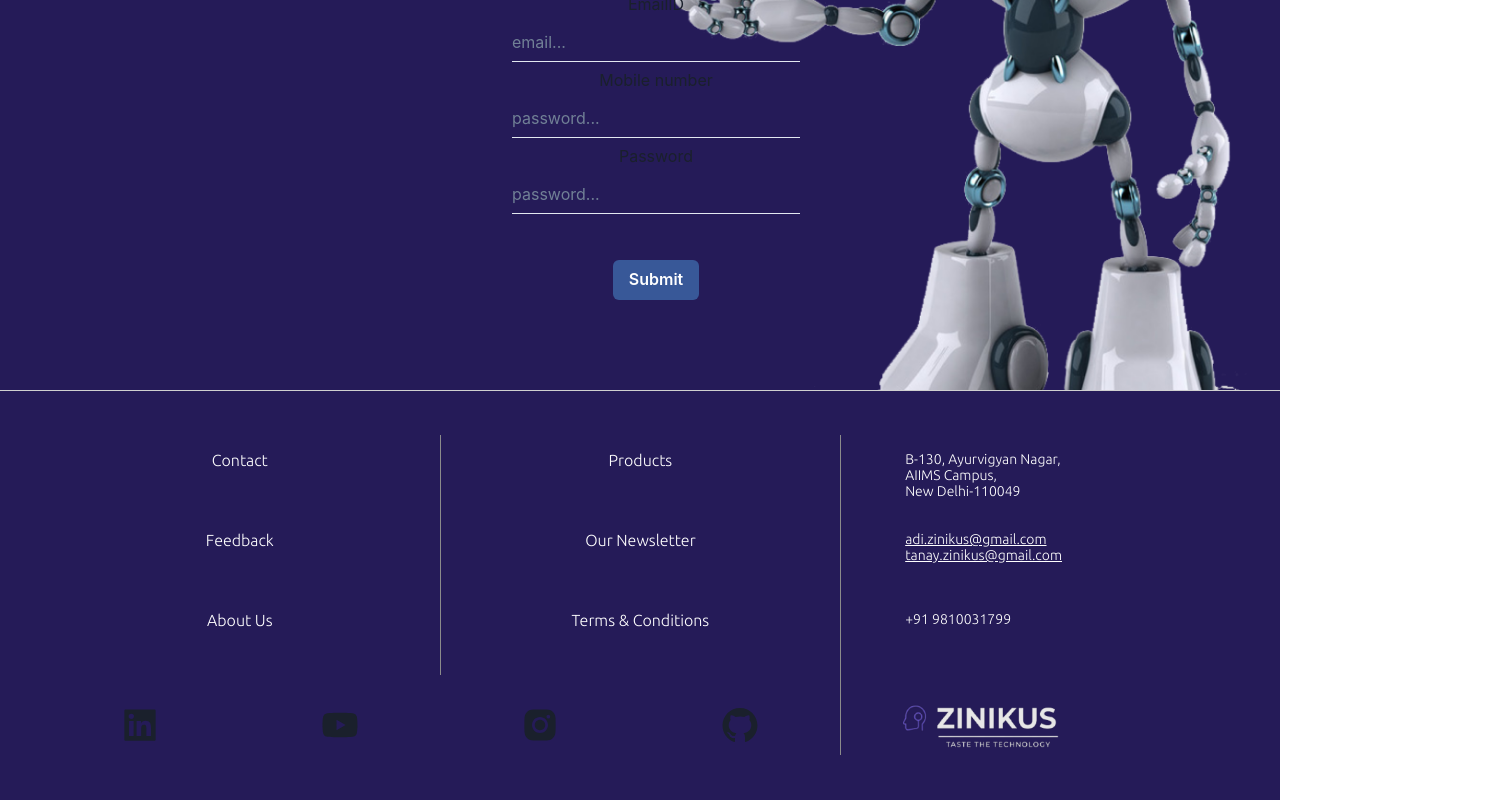
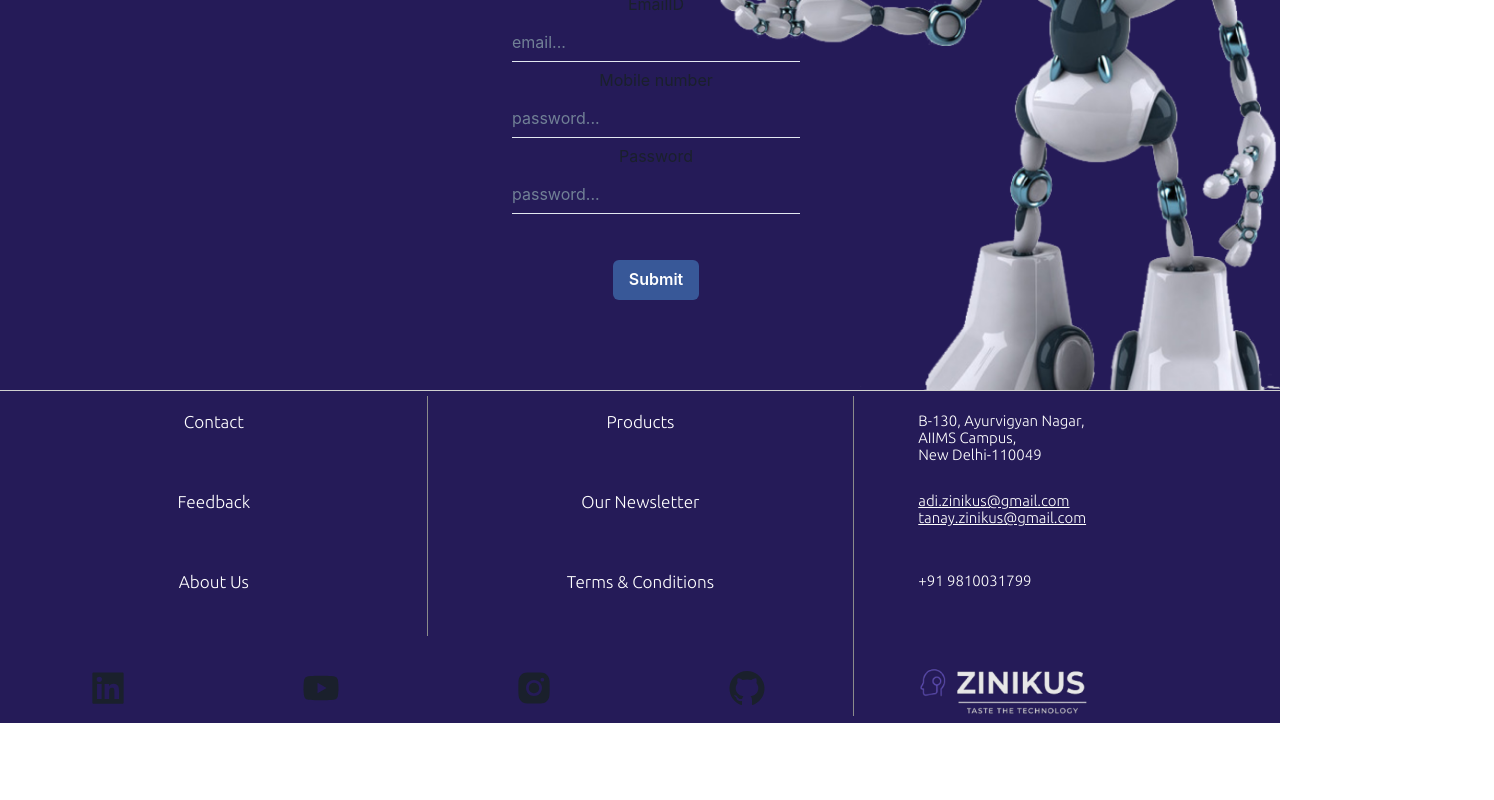
Before and after one commit to UjjwalPasahan/ZINIKUSWEB, a React (Create React App) app in the folder client/: page /signup in a window 1280 px wide. Shown: the part 331-1131 px from the top of the page, 1494 px wide, since content can reach past the window. After the commit the page ends 1054 px from the top, so only its background shows below. Built offline with nearby package versions, Linux system fonts and the light colour scheme.

Commit message:
converted px to vh

```diff
--- a/client/src/components/Footer.jsx
+++ b/client/src/components/Footer.jsx
@@ -50,9 +50,9 @@ const Footer = () => {
         </div>
         <div
           className="footerLogo"
-          style={{ paddingLeft: '55px', paddingTop: '20px' }}
+          style={{ paddingLeft: '7.362784471218206vh', paddingTop: '2.677376171352075vh' }}
         >
-          <img style={{ width: '170px' }} src={zini} />
+          <img style={{ width: '22.757697456492636vh' }} src={zini} />
         </div>
       </div>
       <div className="footerDivider"></div>
--- a/client/src/components/Header.jsx
+++ b/client/src/components/Header.jsx
@@ -116,8 +116,8 @@ const Header = () => {
         colorScheme="facebook"
         variant="solid"
         pos={'absolute'}
-        top={'15px'}
-        left={'1230px'}
+        top={'2.0080321285140563vh'}
+        left={'164.6586345381526vh'}
       >
         <Link to={'/signup'}>SignUp</Link>
       </Button>
@@ -128,8 +128,8 @@ const Header = () => {
         colorScheme="facebook"
         variant="link"
         pos={'absolute'}
-        top={'23px'}
-        left={'1320px'}
+        top={'3.0789825970548863vh'}
+        left={'176.70682730923696vh'}
       >
         <Link to={'/login'}>Login</Link>
       </Button>
--- a/client/src/styles/Footer.css
+++ b/client/src/styles/Footer.css
@@ -6,7 +6,8 @@
 }
 
 .margin {
-  margin-top: 30px;
+  margin-top:  4.01vh
+  ;
 }
 .footer {
   background-color: #251b58;
@@ -14,13 +15,13 @@
 
 .defaultHR {
   color: #d0d0d0;
-  height: 0.8px;
-  border-top: 0.8px solid;
+  height: 0.107095046854083vh;
+  border-top: 0.107095046854083vh solid;
 }
 
 .footerDivider {
   background: #251b58;
-  height: 5px;
+  height: 0.6693440428380187vh;
   width: 100%;
   margin: 0;
   padding: 0%;
@@ -35,8 +36,8 @@
     'feedback newsletter email'
     'about  terms  phone'
     'icon icon logo';
-  margin: 40px;
-  grid-column-gap: 1px;
+  margin: 0.13386880856760375vh;
+  grid-column-gap: 0.13386880856760375vh;
 }
 
 .contact {
@@ -48,7 +49,7 @@
   color: #fff;
   text-align: center;
   font-family: Ubuntu;
-  font-size: 16px;
+  font-size:  2.14190093708166vh;
   font-style: normal;
   font-weight: lighter;
   line-height: normal;
@@ -63,7 +64,7 @@
   color: #fff;
   text-align: center;
   font-family: Ubuntu;
-  font-size: 16px;
+  font-size:  2.14190093708166vh;
   font-style: normal;
   font-weight: lighter;
   line-height: normal;
@@ -77,7 +78,7 @@
   cursor: pointer;
   color: #fff;
   font-family: Ubuntu;
-  font-size: 14px;
+  font-size:  1.8741633199464525vh;
   font-style: normal;
   font-weight: lighter;
   line-height: normal;
@@ -92,7 +93,7 @@
   color: #fff;
   text-align: center;
   font-family: Ubuntu;
-  font-size: 16px;
+  font-size:  2.14190093708166vh;
   font-style: normal;
   font-weight: lighter;
   line-height: normal;
@@ -107,7 +108,7 @@
   color: #fff;
   text-align: center;
   font-family: Ubuntu;
-  font-size: 16px;
+  font-size:  2.14190093708166vh;
   font-style: normal;
   font-weight: lighter;
   line-height: normal;
@@ -121,7 +122,7 @@
   cursor: pointer;
   color: #fff;
   font-family: Ubuntu;
-  font-size: 14px;
+  font-size:  1.8741633199464525vh;
   font-style: normal;
   font-weight: lighter;
   line-height: normal;
@@ -138,7 +139,7 @@
   color: #fff;
   text-align: center;
   font-family: Ubuntu;
-  font-size: 16px;
+  font-size:  2.14190093708166vh;
   font-style: normal;
   font-weight: lighter;
   line-height: normal;
@@ -153,7 +154,7 @@
   color: #fff;
   text-align: center;
   font-family: Ubuntu;
-  font-size: 16px;
+  font-size:  2.14190093708166vh;
   font-style: normal;
   font-weight: lighter;
   line-height: normal;
@@ -168,7 +169,7 @@
   color: #fff;
 
   font-family: Ubuntu;
-  font-size: 14px;
+  font-size:  1.8741633199464525vh;
   font-style: normal;
   font-weight: lighter;
   line-height: normal;
--- a/client/src/styles/home.css
+++ b/client/src/styles/home.css
@@ -16,7 +16,7 @@ html{
 }
 
 .glassyEffect {
-  height: 70px;
+  height: 9.370816599732262vh;
   width: 100%;
   background: rgba(218, 218, 218, 0.162);
   position: absolute;
@@ -26,7 +26,7 @@ html{
 .defaultHR {
   width: 100%;
   position: absolute;
-  size: 5px;
+  size: 0.6693440428380187vh;
   color: #d0d0d0;
 }
 .spaceMaker {
@@ -77,22 +77,22 @@ html{
 }
 
 .gradC1 {
-  border-radius: 286px;
+  border-radius: 38.28647925033467vh;
   background: #2b00ff;
   -webkit-filter: blur(186px);
-  width: 286px;
-  height: 286px;
+  width: 38.28647925033467vh;
+  height: 38.28647925033467vh;
   flex-shrink: 0;
   position: absolute;
   left: -10vw;
 }
 
 .gradE1 {
-  border-radius: 60px;
+  border-radius: 8.032128514056225vh;
   background: #2b00ff;
   filter: blur(201.5px);
-  width: 100.317px;
-  height: 650.189px;
+  width: 13.429317269076304vh;
+  height: 87.04002677376171vh;
   transform: rotate(37.147deg);
   flex-shrink: 0;
   position: absolute;
@@ -102,7 +102,7 @@ html{
 .ourteam{
     font-family: 'Merriweather Sans', sans-serif;
     padding: 2rem 0 -4rem 0;
-    margin-bottom: 20px;
+    margin-bottom: 2.677376171352075vh;
 }
 
 .teamheading{
--- a/client/src/styles/services.css
+++ b/client/src/styles/services.css
@@ -1,7 +1,7 @@
 @import url('https://fonts.googleapis.com/css2?family=Merriweather+Sans&family=Ubuntu:wght@300;400&display=swap');
 
 .servicesGlassyEffect {
-  height: 70px;
+  height: 9.370816599732262vh;
   width: 100%;
   background: rgba(8, 8, 8, 0.418);
   z-index: -1;
@@ -21,11 +21,11 @@
 }
 .callHeading h1 {
   font-family: 'Merriweather Sans', sans-serif;
-  font-size: 60px;
+  font-size: 8.032128514056225vh;
 }
 .callHeading p {
   font-family: 'Ubuntu', sans-serif;
-  font-size: 25px;
+  font-size: 3.3467202141900936vh;
 }
 
 .ContactspaceMaker {
@@ -49,7 +49,7 @@
 .ourServices h1 {
   text-align: center;
   font-family: 'Merriweather Sans', sans-serif;
-  font-size: 50px;
+  font-size: 6.693440428380187vh;
   font-weight: 700;
   color: #6d6b6b;
   padding-top: 2rem;
@@ -57,7 +57,7 @@
 
 .serviceContainer {
   margin: 0px 150px 100px 150px;
-  padding: 60px;
+  padding: 8.032128514056225vh;
   position: absolute;
   z-index: 1000;
   display: grid;
@@ -66,7 +66,7 @@
   grid-template-areas:
     'graph  text1'
     'text2  envelope';
-  grid-column-gap: 30px;
+  grid-column-gap: 4.016064257028113vh;
 }
 .el1 {
   background-image: url('../assets/homepage/serviceObj1.svg');
--- a/client/src/styles/signup.css
+++ b/client/src/styles/signup.css
@@ -5,7 +5,7 @@
     height: 100vh;
     width: 100vw;
     background-repeat: no-repeat;
-    background-position: 650px;
+    background-position: 87.01472556894244vh;
     position: absolute;
     top: 10;
 
--- a/client/src/styles/team.css
+++ b/client/src/styles/team.css
@@ -5,16 +5,16 @@
     justify-content: center;
     margin-left:6%;
     margin-right: 6%;
-    margin-bottom: 90px;
+    margin-bottom: 12.048192771084338vh;
 }
 
 .teams{
-    padding: 20px;
+    padding: 2.677376171352075vh;
     background-color: rgba(255, 255, 255, 0.2);
     backdrop-filter: blur(100px);
-    border-radius: 20px;
+    border-radius: 2.677376171352075vh;
     box-shadow: 0 4px 8px rgba(0, 0, 0, 0.1);
-    width: 300px;
+    width: 40.16064257028113vh;
     margin: 5%;
     padding: 6%;
     text-align: center;
@@ -22,8 +22,8 @@
 }
 
 .teamimg{
-    width: 100px;
-    height: 100px;
+    width: 13.386880856760374vh;
+    height: 13.386880856760374vh;
     margin-left: 30.1%;
     border-radius: 50%;
 }
```
Also changed, not shown: client/src/components/ContactUs.jsx (deleted, +0 -9 lines), client/src/styles/contactUs.css (deleted).
